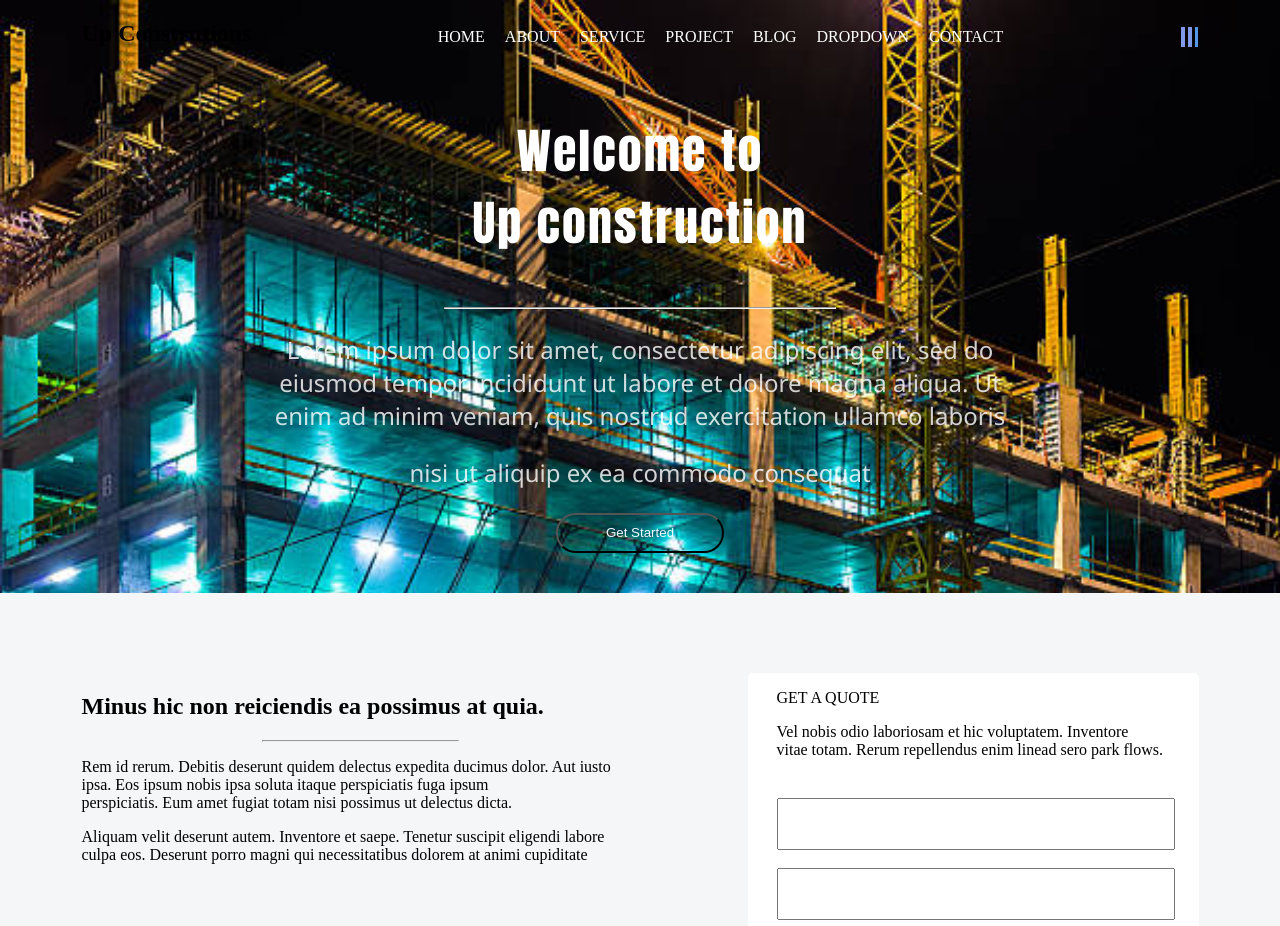
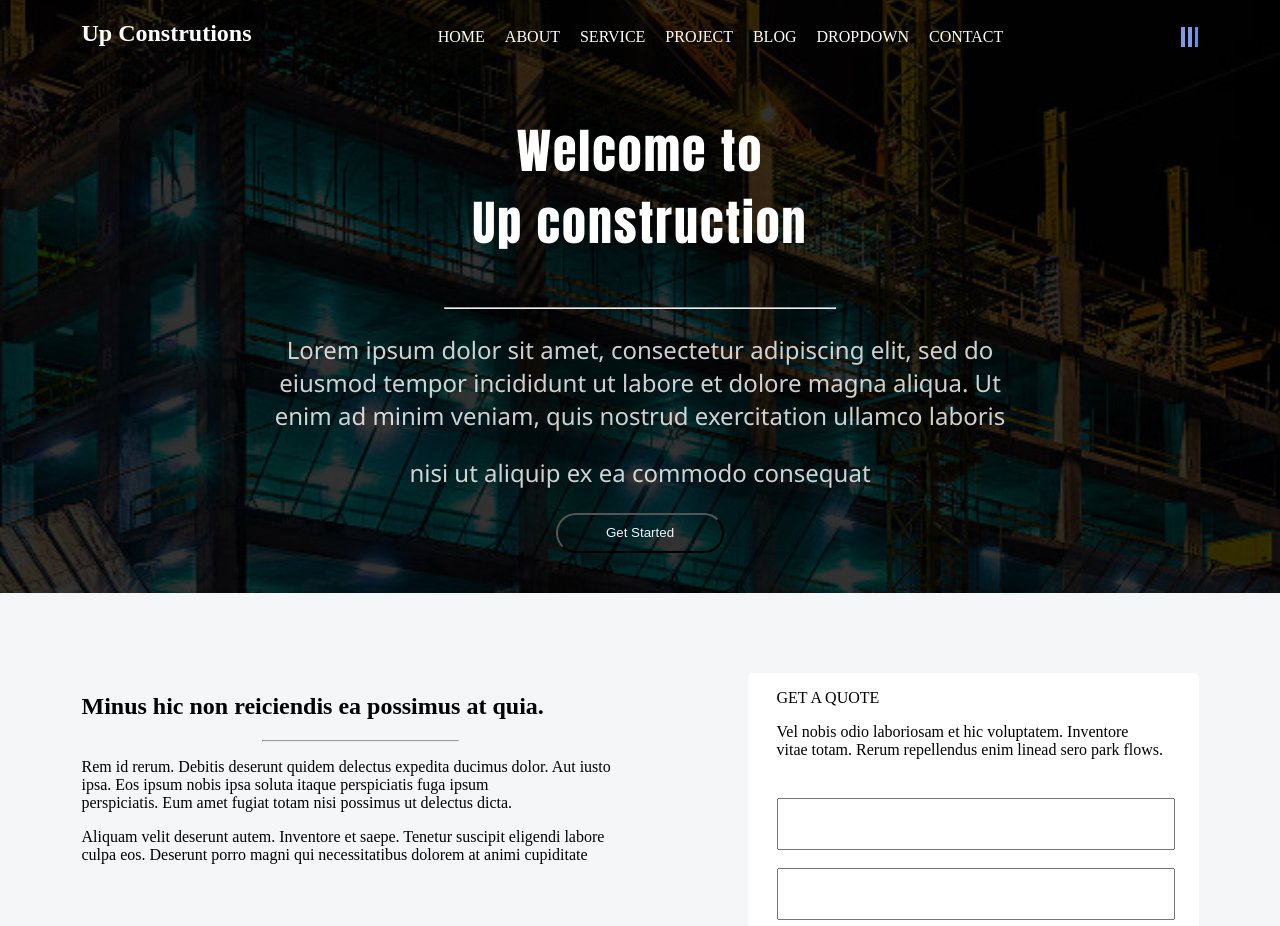
Before and after one commit to simeonsimeon/fed_day_3, a plain HTML site: page index.html in a window 1280 px wide. Shown: the top 926 px of the page. Drawn offline with Linux system fonts and the light colour scheme.

Commit message:
add new file

```diff
--- a/css2/main.css
+++ b/css2/main.css
@@ -6,16 +6,16 @@ html body {
 .header-banner{
     height: 593px;
     width: 100%;
-    background-image: url(../ng.jpg);
+
     background-repeat: no-repeat;
     background-size: cover;
-
+    position: relative;
 
 }
 /*.bg-image{
     background-image: url(../construction.jpg);
     height: 593px;
-    opacity: 50px;*/
+    opacity: 50px;
 }
 /*.bg-image{
     background-image: url(../construction.jpg);
@@ -26,11 +26,31 @@ html body {
 
 .container{
     width: 1117px;
+    position: relative;
     margin: auto;
-
+    height: 100%;
 
 
 }
+
+#bg-image{
+    position: absolute;
+    width: 100%;
+    height: 100%;
+    background-image: url(../ng.jpg);
+    background-repeat: no-repeat;
+background-position: center;
+background-size: cover;
+
+}
+
+#bg-image > div{
+    transition: 1s all 0s;
+    background: rgba(0,0,0,0.8);
+    height: 100%;
+    width: 100%;
+}
+
 .home,.about,.service,.project,.blog,.dropdown,.contact{
     color: white;
 
@@ -84,6 +104,8 @@ nav{
     nav li{
         display: none;
     }
+
+
 }
 @media screen and (max-width:600px){
     nav li{
@@ -162,8 +184,14 @@ font-family: 'Gill Sans', 'Gill Sans MT', Calibri, 'Trebuchet MS', sans-serif;
     text-align: center;
 
 }
+
+.down.show{
+    transform:scale(1);
+    opacity: 1;
+}
 .wel{
 
+    transition: 2s all 0s;
     font-size: 3em;
     font-weight: 800;
     font-family: Impact, Haettenschweiler, 'Arial Narrow Bold', sans-serif;
@@ -171,6 +199,9 @@ font-family: 'Gill Sans', 'Gill Sans MT', Calibri, 'Trebuchet MS', sans-serif;
     color: white;
 }
 .down{
+    transition: 2s all 0s;
+    /* transform:scale(1.4);
+    opacity: 0 */
     font-size: 1.5em;
     font-family: 'Segoe UI', Tahoma, Geneva, Verdana, sans-serif;
     color: rgba(255, 255, 255, 0.808);
--- /dev/null
+++ b/css2/sample.scss
@@ -0,0 +1,6 @@
+.down{
+    opacity: 0;
+    &.show{
+      opacity: 1;
+    }
+}
--- a/template1.html
+++ b/index.html
@@ -6,13 +6,14 @@
     <meta http-equiv="X-UA-Compatible" content="IE=edge">
     <meta name="viewport" content="width=device-width, initial-scale=1.0">
     <title>Document</title>
+
     <link href="css2/main.css" rel="stylesheet">
 </head>
 
 <body>
     <section class="header-banner">
-
-        <div class="container">
+        <div id="bg-image" ><div></div> </div>
+        <div class="container ">
             <div class="header">
                 <div class="header-left">
                     <h1>Up Construtions</h1>
@@ -140,6 +141,14 @@
     </section>
     <section class="services">
         <div class="container">
+
+            <h3 id="result"></h3>
+
+            <label for="name">Name:</label>
+            <input id="name" type="text"/>
+
+            <button id="submit">OK</button>
+
             <div class="header-services"><h6>Services</h6>
             Voluptatem quibusdam ut ullam perferendis repellat non ut consequuntur est eveniet<br>fignissimos eos quam
             </div>
@@ -152,6 +161,8 @@
                 <div class="services6"></div>
             </div>
         </div>
+
+
     </section>
 
 </body>
```
